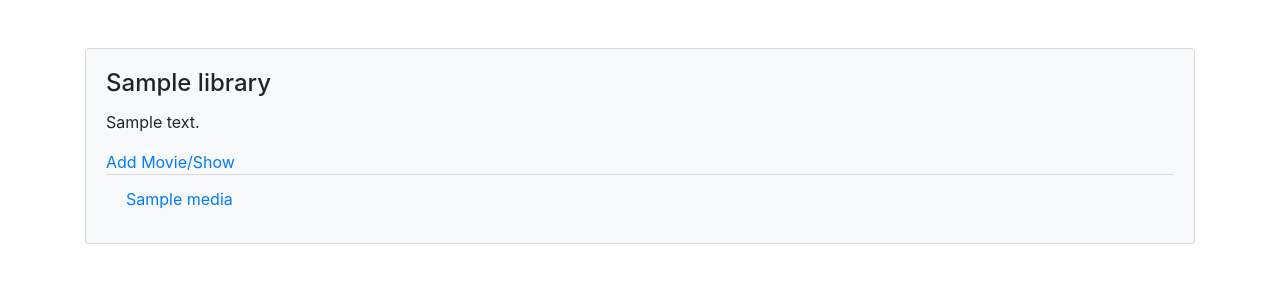
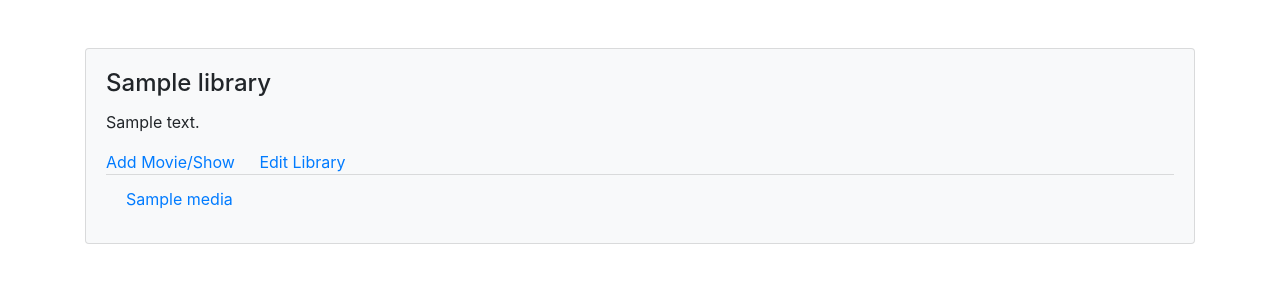
Before and after one commit to camanjj/cmsc389N-Blockbuster, a PHP site: page /main.php in a window 1280 px wide. Shown: the part 56-356 px from the top of the page. Run offline with PHP 8.4, Linux system fonts and the light colour scheme; the visitor is signed in with stand-in values (Sample User, id 1); tables that the repository leaves empty or names only in its code hold one stand-in row (values such as "Sample post"); some libraries are stand-ins or nearby versions.

Commit message:
add edit library link

```diff
--- a/main.php
+++ b/main.php
@@ -31,7 +31,7 @@ foreach ($libraries as $lib) {
     <!--<h6 class="card-subtitle mb-2 text-muted">Card subtitle</h6>-->
     <p class="card-text">$lib->description</p>
     <a href="addMedia.php" class="card-link">Add Movie/Show</a>
-    <!--<a href="#" class="card-link">List Collection</a>-->
+    <a href="editLibray.php?libraryId={$lib->id}" class="card-link">Edit Library</a>
 
     $items
   </div>
```
